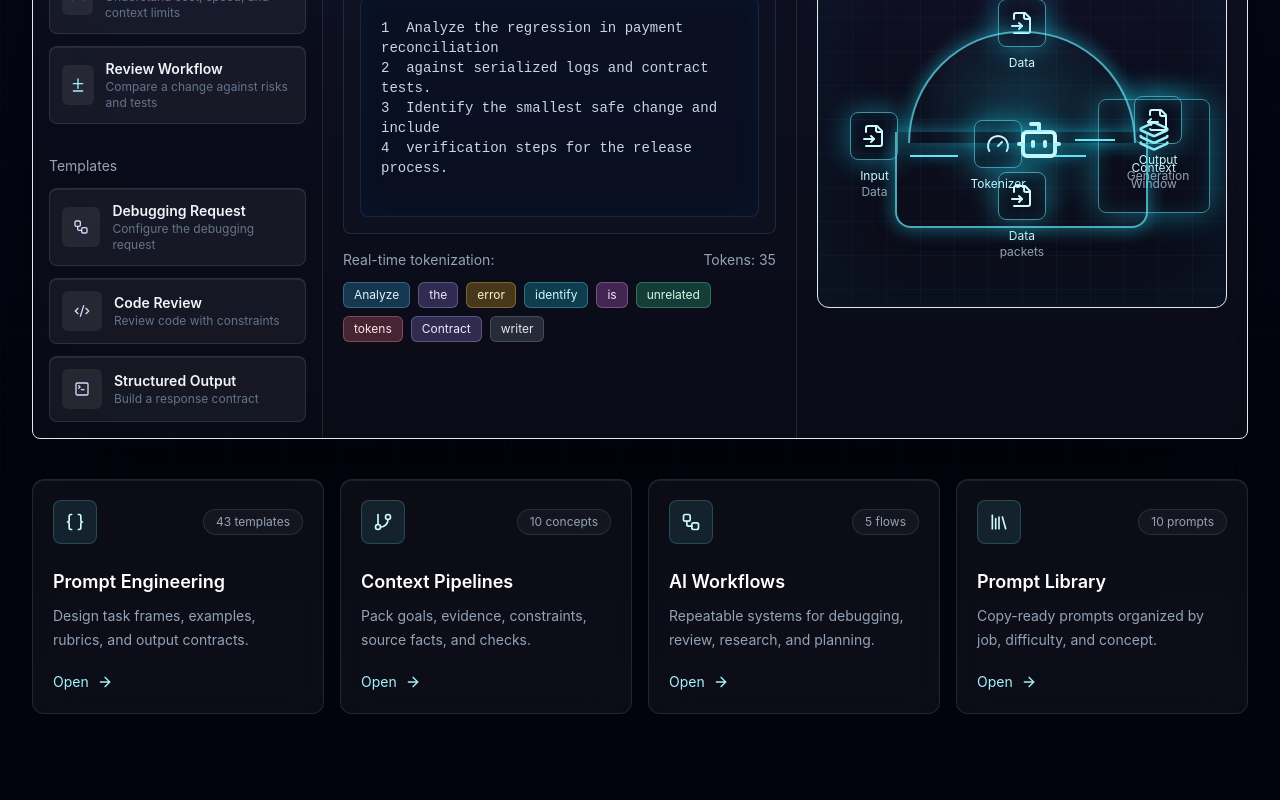
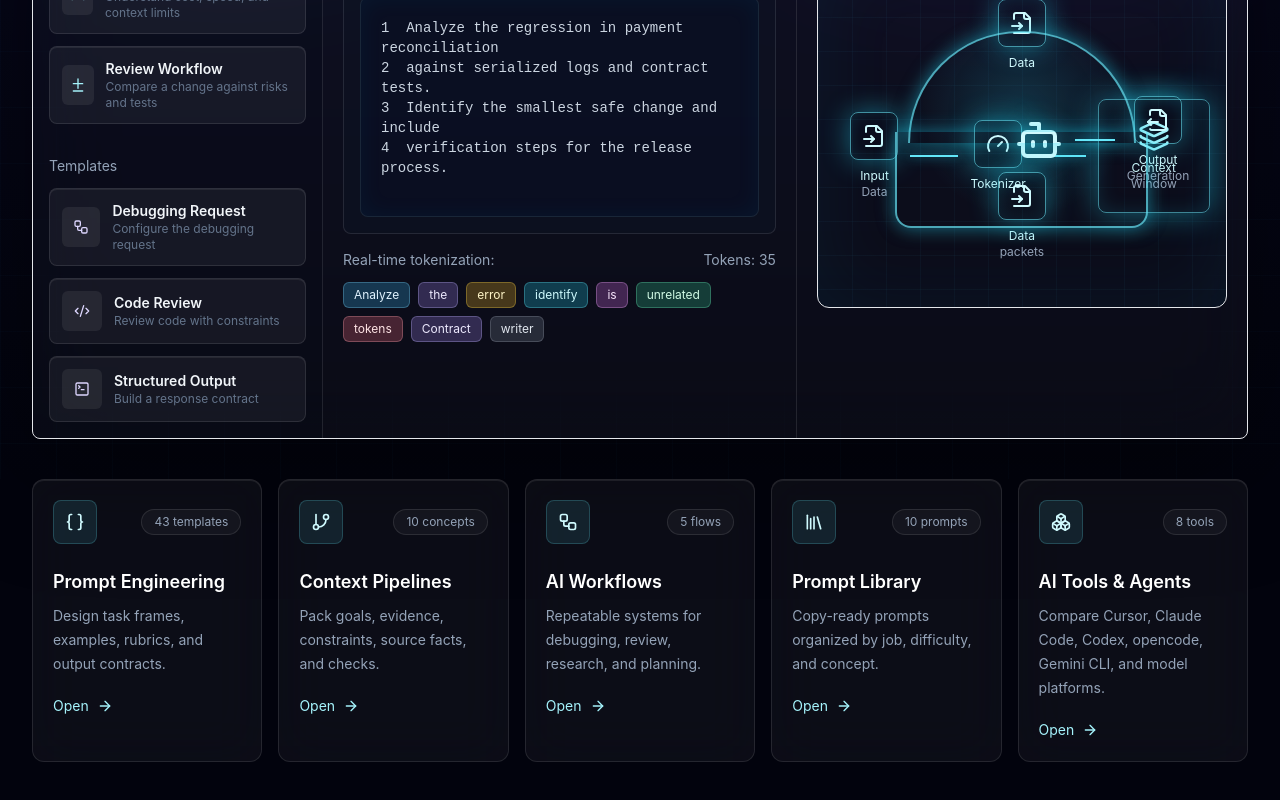
Before and after one commit to CodeByKhaleel/ContextCraft, a Next.js app: page / in a window 1280 px wide. Shown: the part 583-1383 px from the top of the page. Before the commit the page ends 1361 px from the top, so only its background shows below. Built offline with nearby package versions, Linux system fonts and the light colour scheme.

Commit message:
Polish homepage with tools card

```diff
--- a/app/page.tsx
+++ b/app/page.tsx
@@ -9,6 +9,7 @@ import {
   FileOutput,
   Gauge,
   GitBranch,
+  Boxes,
   Layers3,
   Library,
   MoreHorizontal,
@@ -72,6 +73,13 @@ const featureCards = [
     description: "Copy-ready prompts organized by job, difficulty, and concept.",
     icon: Library,
     metric: `${prompts.length} prompts`,
+  },
+  {
+    href: "/tools",
+    title: "AI Tools & Agents",
+    description: "Compare Cursor, Claude Code, Codex, opencode, Gemini CLI, and model platforms.",
+    icon: Boxes,
+    metric: "8 tools",
   },
 ];
 
@@ -273,7 +281,7 @@ export default function HomePage() {
         </div>
       </section>
 
-      <section className="relative mx-auto grid max-w-[1440px] gap-4 px-3 pb-16 sm:grid-cols-2 sm:px-5 lg:grid-cols-4 lg:px-8">
+      <section className="relative mx-auto grid max-w-[1440px] gap-4 px-3 pb-16 sm:grid-cols-2 sm:px-5 xl:grid-cols-5 xl:px-8">
         {featureCards.map((item) => (
           <Link
             key={item.href}
```
